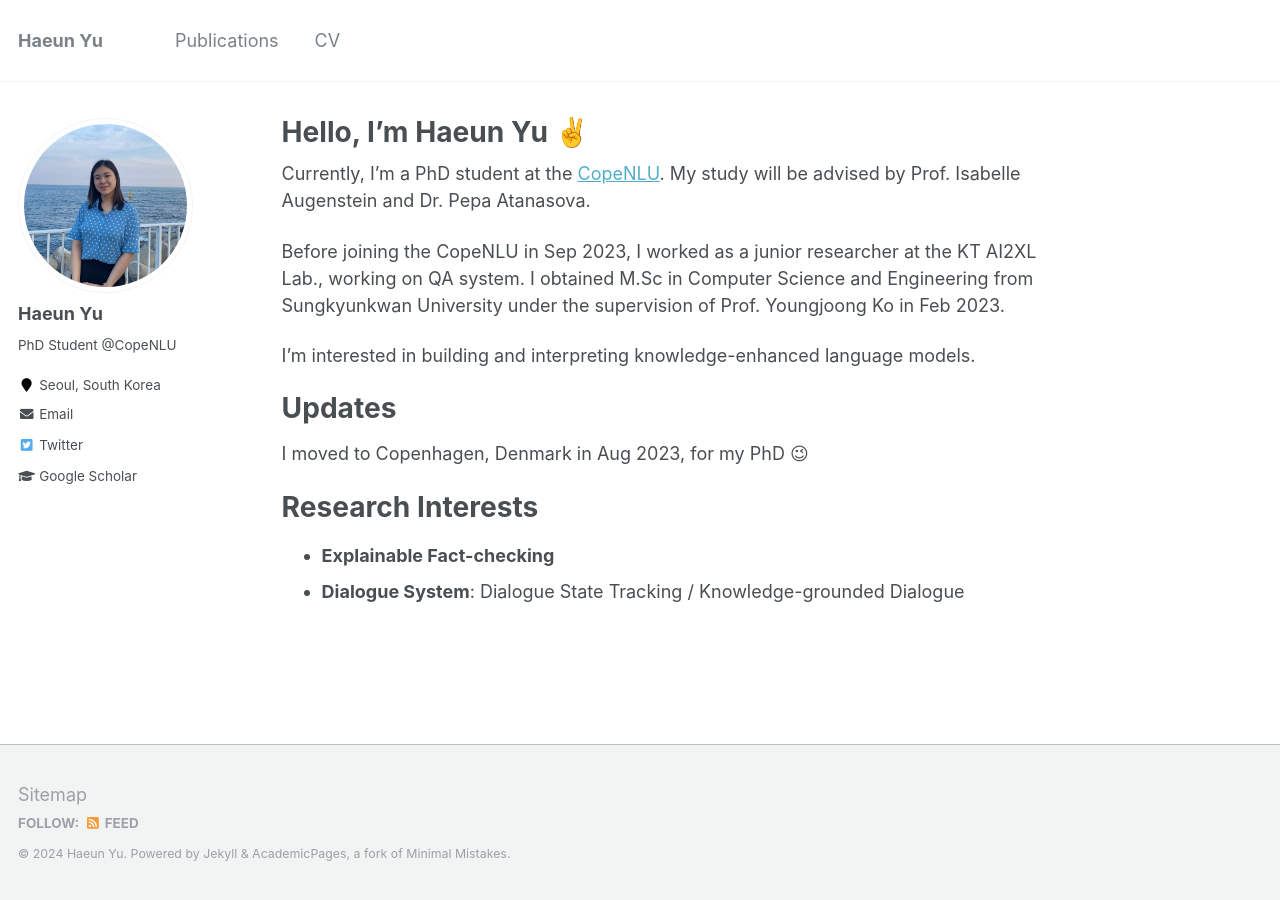
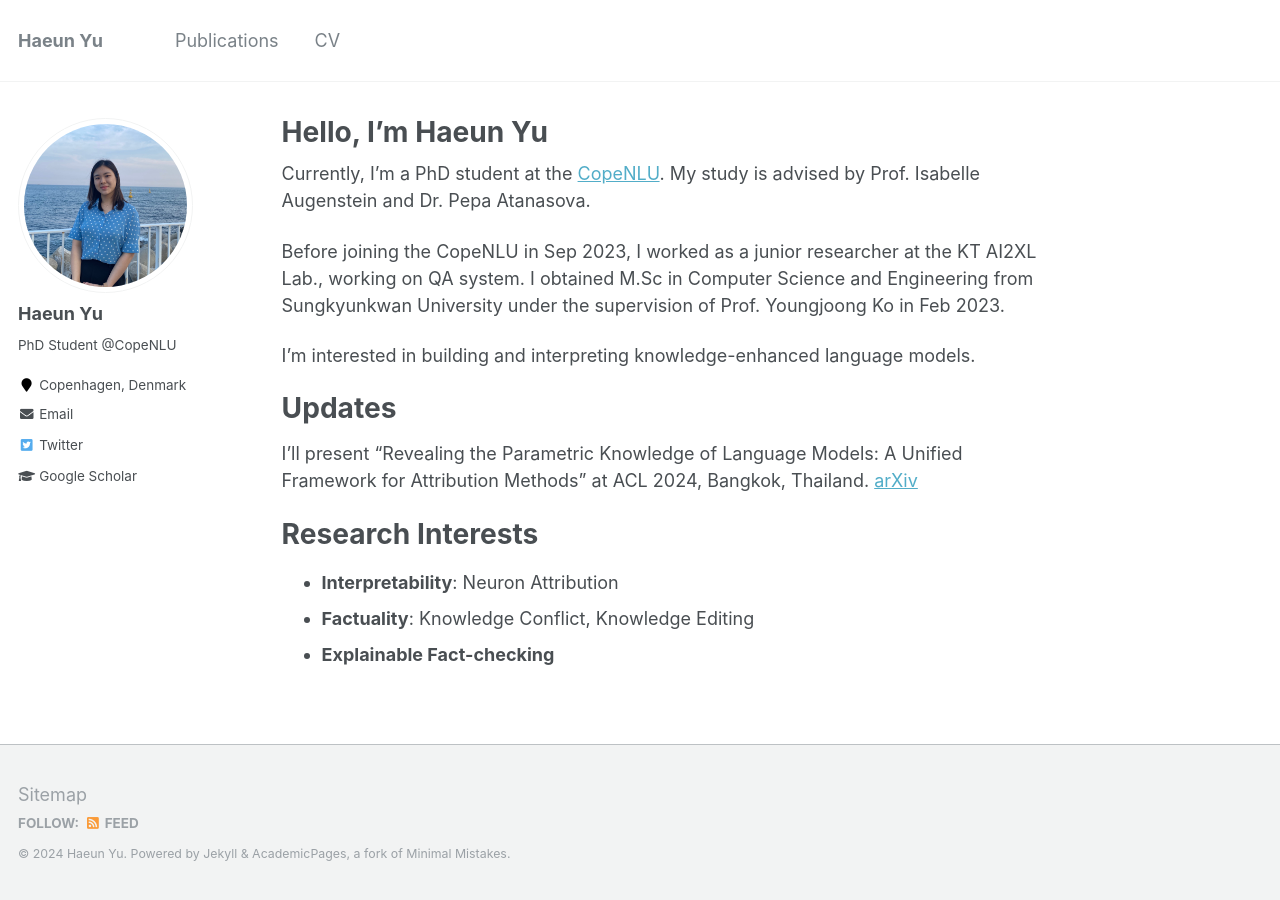
Before and after one commit to HaeunYu/haeunyu.github.io, a Jekyll site: the page built from _pages/about.md, in a window 1280 px wide. Built offline with Jekyll 4.4.1, drawn with Linux system fonts in a browser that asks for light colours.

Commit message:
update-phd1

```diff
--- a/_config.yml
+++ b/_config.yml
@@ -83,7 +83,7 @@ author:
   name             : "Haeun Yu"
   avatar           : "haeunyu.jpg"
   bio              : "PhD Student @CopeNLU"
-  location         : "Seoul, South Korea"
+  location         : "Copenhagen, Denmark"
   employer         :
   pubmed           :
   googlescholar    : "https://scholar.google.com/citations?user=EfTg6eQAAAAJ&hl=en"
--- a/_pages/about.md
+++ b/_pages/about.md
@@ -1,6 +1,6 @@
 ---
 permalink: /
-title: "Hello, I'm Haeun Yu ✌️"
+title: "Hello, I'm Haeun Yu"
 excerpt: "About me"
 author_profile: true
 redirect_from:
@@ -8,7 +8,7 @@ redirect_from:
   - /about.html
 ---
 
-Currently, I'm a PhD student at the [CopeNLU](https://www.copenlu.com/). My study will be advised by Prof. Isabelle Augenstein and Dr. Pepa Atanasova.
+Currently, I'm a PhD student at the [CopeNLU](https://www.copenlu.com/). My study is advised by Prof. Isabelle Augenstein and Dr. Pepa Atanasova.
 
 Before joining the CopeNLU in Sep 2023, I worked as a junior researcher at the KT AI2XL Lab., working on QA system. I obtained M.Sc in Computer Science and Engineering from Sungkyunkwan University under the supervision of Prof. Youngjoong Ko in Feb 2023.
 
@@ -17,10 +17,11 @@ I'm interested in building and interpreting knowledge-enhanced language models.
 
 Updates
 =====
-I moved to Copenhagen, Denmark in Aug 2023, for my PhD 😉
+I'll present "Revealing the Parametric Knowledge of Language Models: A Unified Framework for Attribution Methods" at ACL 2024, Bangkok, Thailand. [arXiv](https://arxiv.org/abs/2404.18655)
 
 
 Research Interests
 ======
+- **Interpretability**: Neuron Attribution
+- **Factuality**: Knowledge Conflict, Knowledge Editing
 - **Explainable Fact-checking**
-- **Dialogue System**: Dialogue State Tracking / Knowledge-grounded Dialogue
```
Also changed, not shown: _pages/cv.md (+3 -2 lines), _pages/publications.md (+5 -1 lines).
